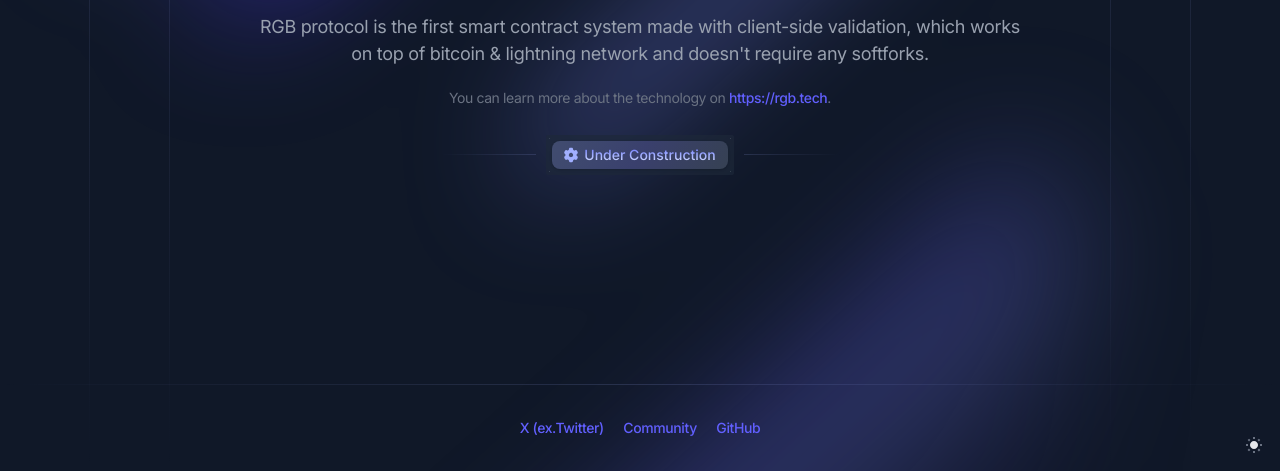
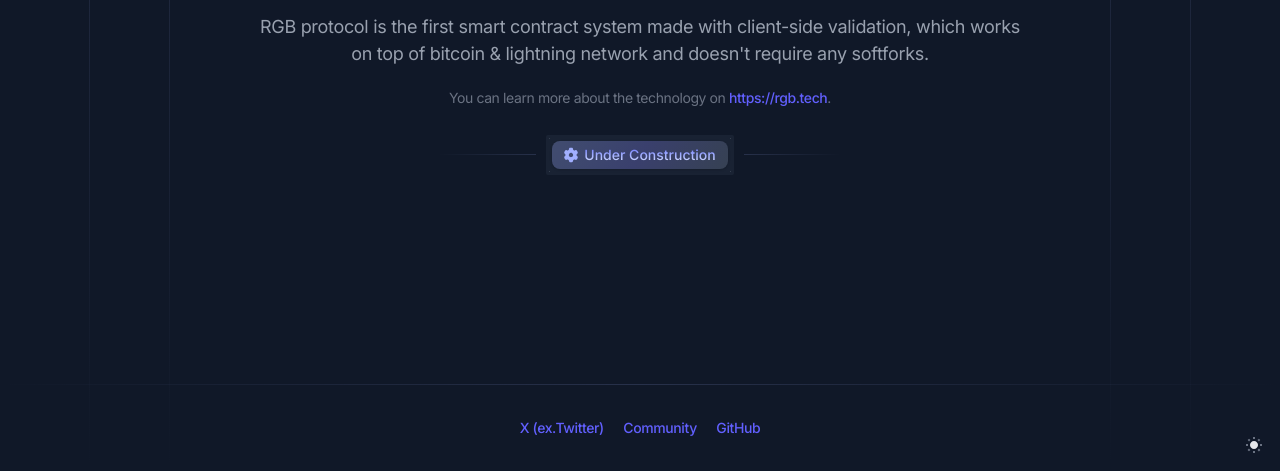
Before and after one commit to RGB-WG/consortium.rgb.tech, a website: page index.html in a window 1280 px wide. Shown: the part 329-800 px from the top of the page. Drawn offline with Linux system fonts and the light colour scheme.

Commit message:
some fix

```diff
--- a/index.html
+++ b/index.html
@@ -47,14 +47,14 @@
     <div class="relative flex flex-col min-h-screen overflow-hidden supports-[overflow:clip]:overflow-clip">
 
         <!-- Bg coloured shapes -->
-        <div class="absolute inset-y-0 w-[1102px] left-1/2 -translate-x-1/2 -z-10 pointer-events-none blur-3xl" aria-hidden="true">
+        <!-- <div class="absolute inset-y-0 w-[1102px] left-1/2 -translate-x-1/2 -z-10 pointer-events-none blur-3xl" aria-hidden="true">
             <div class="absolute w-[960px] h-24 top-12 animate-[swing_8s_ease-in-out_infinite] before:absolute before:inset-0 before:rounded-tl-full before:rounded-br-full before:bg-linear-to-b before:from-transparent before:to-transparent before:via-indigo-600 before:-rotate-[42deg]"></div>
             <div class="absolute w-[960px] h-24 -top-12 -left-28 animate-[swing_15s_-1s_ease-in-out_infinite] before:absolute before:inset-0 before:rounded-tl-full before:rounded-br-full before:bg-linear-to-b before:from-transparent before:to-transparent before:via-white dark:before:via-indigo-400 before:-rotate-[42deg]"></div>
             <div class="absolute w-[960px] h-16 top-36 left-80 animate-[swing_7s_-2s_ease-in-out_infinite] before:absolute before:inset-0 before:rounded-tl-full before:rounded-br-full before:bg-linear-to-b before:from-transparent before:to-transparent before:via-white dark:before:via-indigo-400 before:-rotate-[42deg]"></div>
             <div class="absolute w-[960px] h-64 top-[820px] left-44 animate-[swing_10s_ease-in-out_infinite] before:absolute before:inset-0 before:rounded-tl-full before:rounded-br-full before:bg-linear-to-b before:from-transparent before:to-transparent before:via-indigo-600/30 dark:before:via-indigo-400/30 before:-rotate-[42deg]"></div>
             <div class="absolute w-[480px] h-12 top-[970px] left-[550px] animate-[swing_15s_-2s_ease-in-out_infinite] before:absolute before:inset-0 before:rounded-tl-full before:rounded-br-full before:bg-linear-to-b before:from-transparent before:to-transparent before:via-white dark:before:via-indigo-950 before:-rotate-[42deg]"></div>
             <div class="absolute w-[960px] h-16 top-[820px] left-24 animate-[swing_9s_-3s_ease-in-out_infinite] before:absolute before:inset-0 before:rounded-tl-full before:rounded-br-full before:bg-linear-to-b before:from-transparent before:to-transparent before:via-white dark:before:via-indigo-900 before:-rotate-[42deg]"></div>
-        </div>
+        </div> -->
 
         <!-- Vertical lines -->
         <div class="absolute inset-y-0 w-[1102px] left-1/2 -translate-x-1/2 -z-10 pointer-events-none" aria-hidden="true">
```
